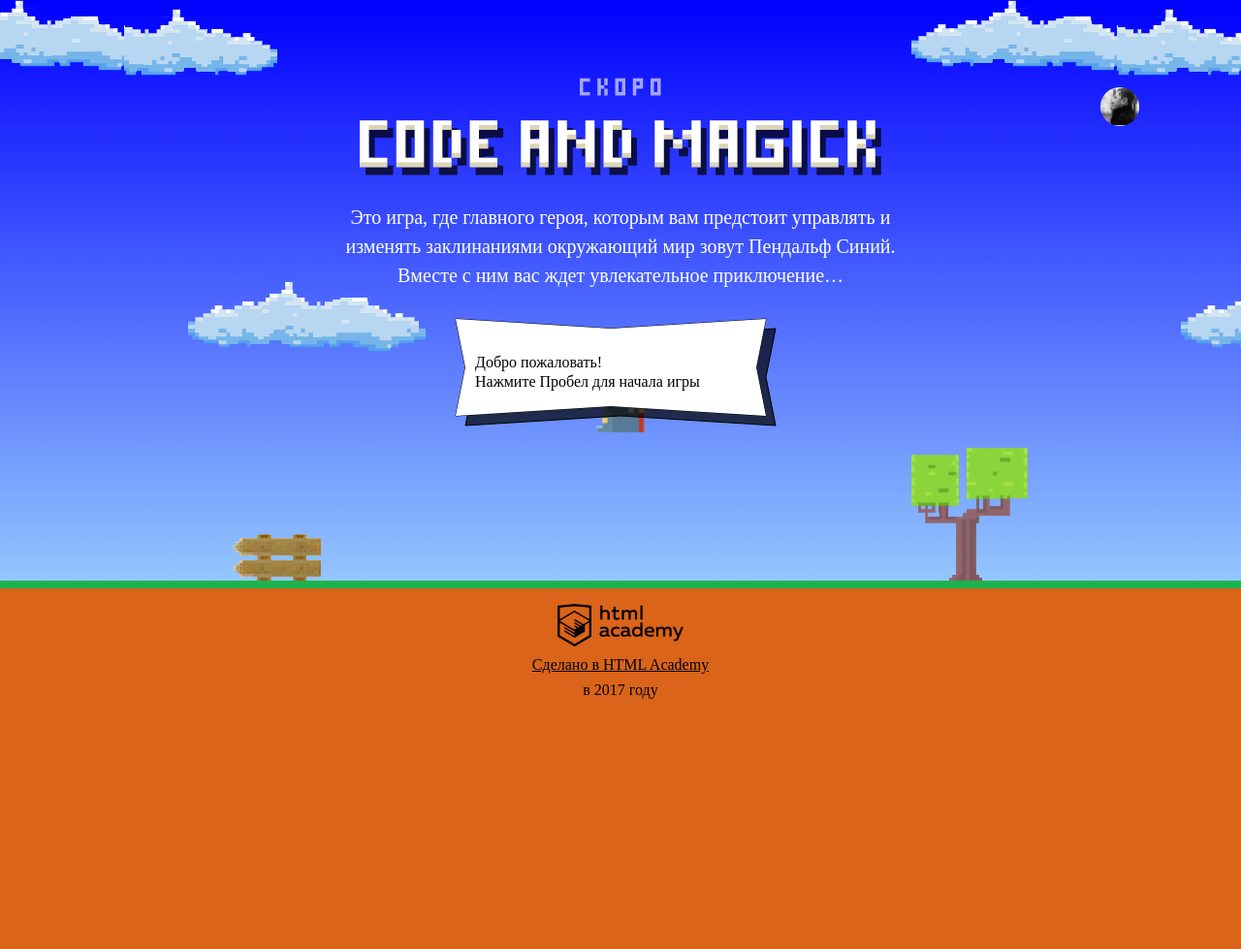
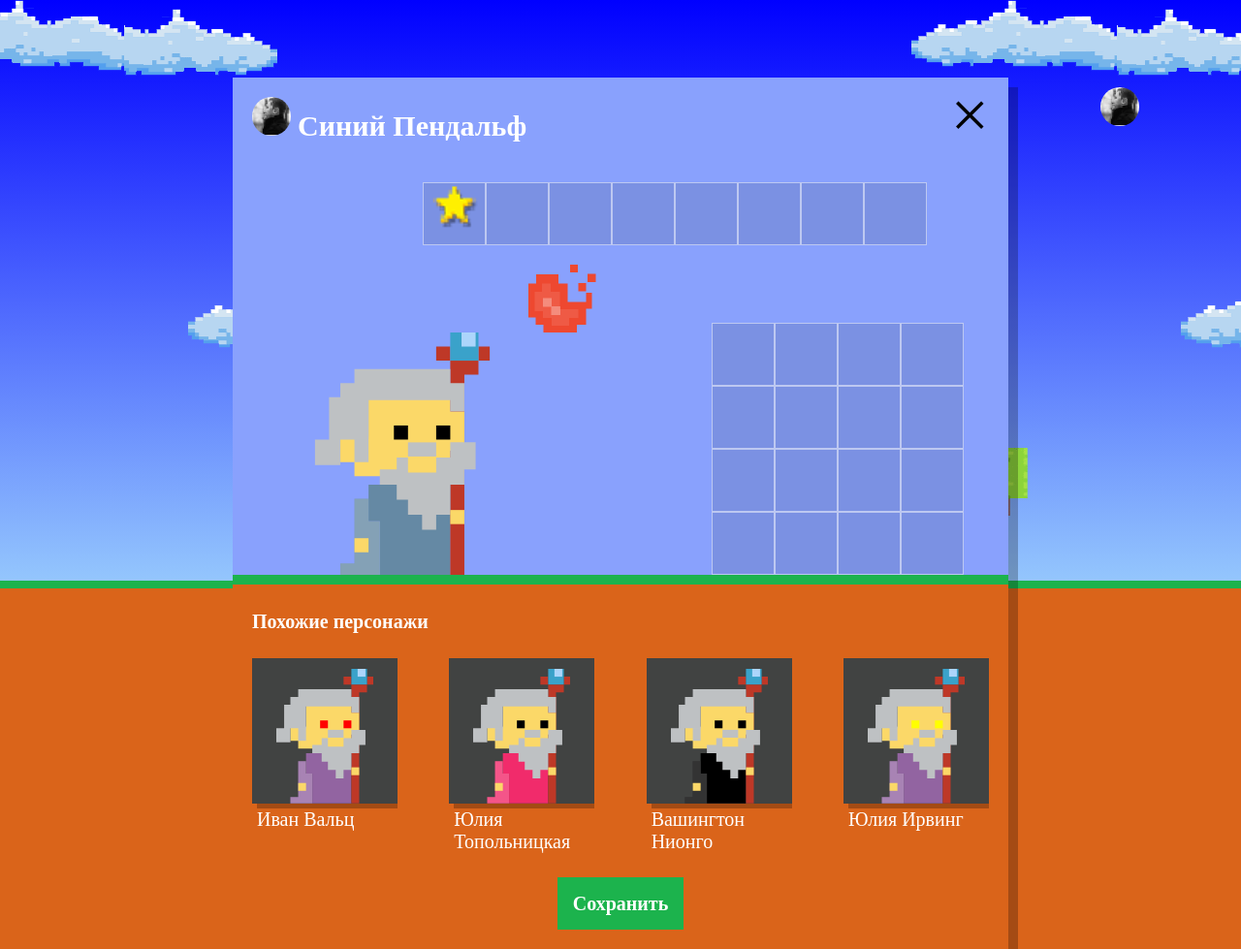
Before and after one commit to SmilingJey/ha-code-and-magick, a website: page index.html in a window 1280 px wide. Shown: the whole page at 97% size. Before the commit the page ends 800 px from the top, so only its background shows below. Drawn offline with Linux system fonts and the light colour scheme; a web font is replaced by a local one.

Commit message:
отображение похожих волшебников

```diff
--- a/index.html
+++ b/index.html
@@ -152,7 +152,7 @@
 
         <h4 class="setup-similar-title">Похожие персонажи</h4>
 
-        <div class="setup-similar-list"><!--Список похожих персонажей--></div>
+        <div class="setup-similar-list"></div>
       </div>
 
       <button class="button setup-submit">Сохранить</button>
@@ -203,6 +203,7 @@
   }
 
 </script>
+<script src="js/setup.js"></script>
 <script src="js/stat.js"></script>
 <script src="js/game.js"></script>
 </body>
--- /dev/null
+++ b/js/setup.js
@@ -0,0 +1,56 @@
+'use strict';
+
+var NAMES = ['Иван', 'Хуан Себастьян', 'Мария', 'Кристоф', 'Виктор', 'Юлия', 'Люпита', 'Вашингтон'];
+var SURNAMES = ['да Марья', 'Верон', 'Мирабелла', 'Вальц', 'Онопко', 'Топольницкая', 'Нионго', 'Ирвинг'];
+var COAT_COLORS = ['rgb(101, 137, 164)', 'rgb(241, 43, 107)', 'rgb(146, 100, 161)', 'rgb(56, 159, 117)', 'rgb(215, 210, 55)', 'rgb(0, 0, 0)'];
+var EYES_COLORS = ['black', 'red', 'blue', 'yellow', 'green'];
+var WIZARD_COUNT = 4;
+
+var getRandomItem = function (items) {
+  return items[Math.floor(Math.random() * items.length)];
+};
+
+var generateMockWizard = function () {
+  var mockWizard = {
+    name: getRandomItem(NAMES) + ' ' + getRandomItem(SURNAMES),
+    coatColor: getRandomItem(COAT_COLORS),
+    eyesColor: getRandomItem(EYES_COLORS)
+  };
+  return mockWizard;
+};
+
+var generateMockWizards = function (count) {
+  var wizards = [];
+  for (var i = 0; i < count; i++) {
+    wizards.push(generateMockWizard());
+  }
+  return wizards;
+};
+
+var renderWizard = function (wizard, wizardTemplate) {
+  var wizardElement = wizardTemplate.cloneNode(true);
+  wizardElement.querySelector('.setup-similar-label').textContent = wizard.name;
+  wizardElement.querySelector('.wizard-coat').style.fill = wizard.coatColor;
+  wizardElement.querySelector('.wizard-eyes').style.fill = wizard.eyesColor;
+  return wizardElement;
+};
+
+var renderSimilarWizards = function (wizards) {
+  var userDialog = document.querySelector('.setup');
+  var similarListElement = userDialog.querySelector('.setup-similar-list');
+  var similarDialog = document.querySelector('.setup-similar');
+  var similarWizardTemplate = document.querySelector('#similar-wizard-template')
+                              .content.querySelector('.setup-similar-item');
+
+  var fragment = document.createDocumentFragment();
+  for (var i = 0; i < wizards.length; i++) {
+    fragment.appendChild(renderWizard(wizards[i], similarWizardTemplate));
+  }
+  similarListElement.appendChild(fragment);
+
+  similarDialog.classList.remove('hidden');
+  userDialog.classList.remove('hidden');
+};
+
+var wizards = generateMockWizards(WIZARD_COUNT);
+renderSimilarWizards(wizards);
```
